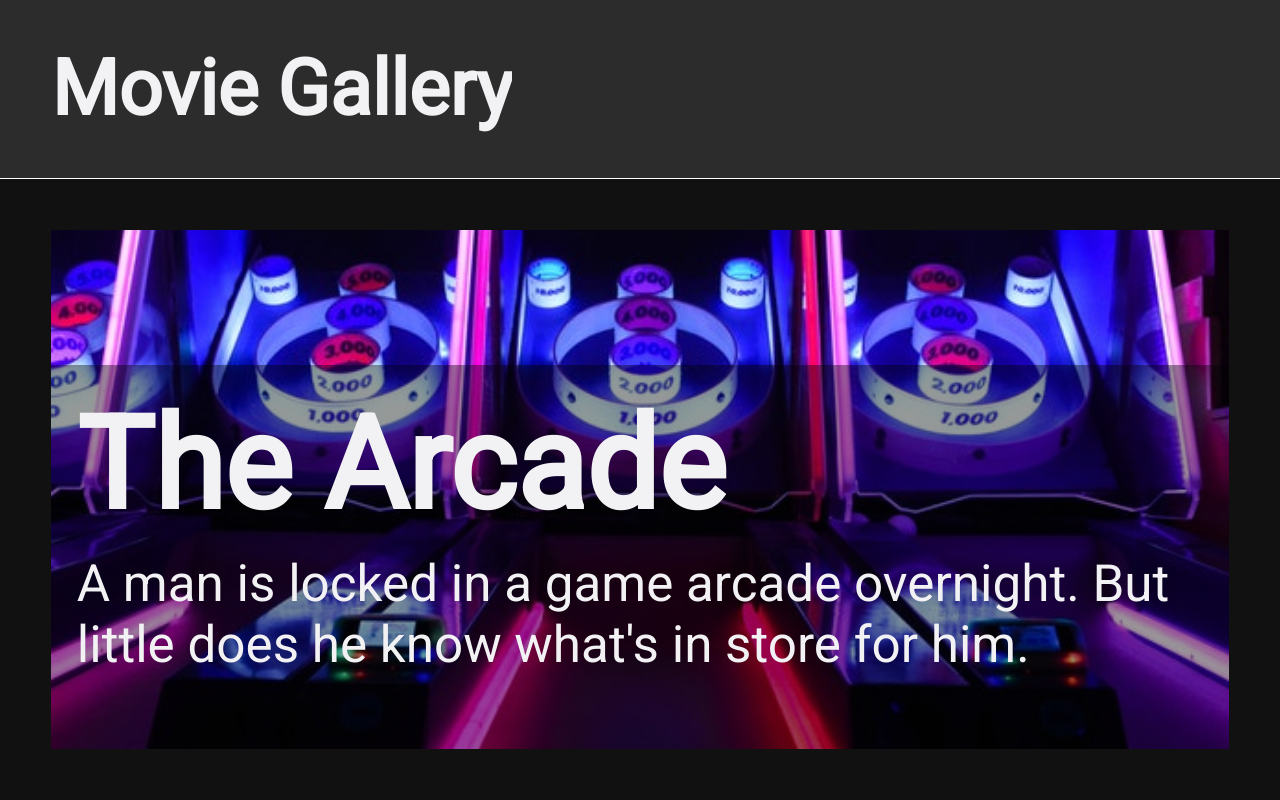
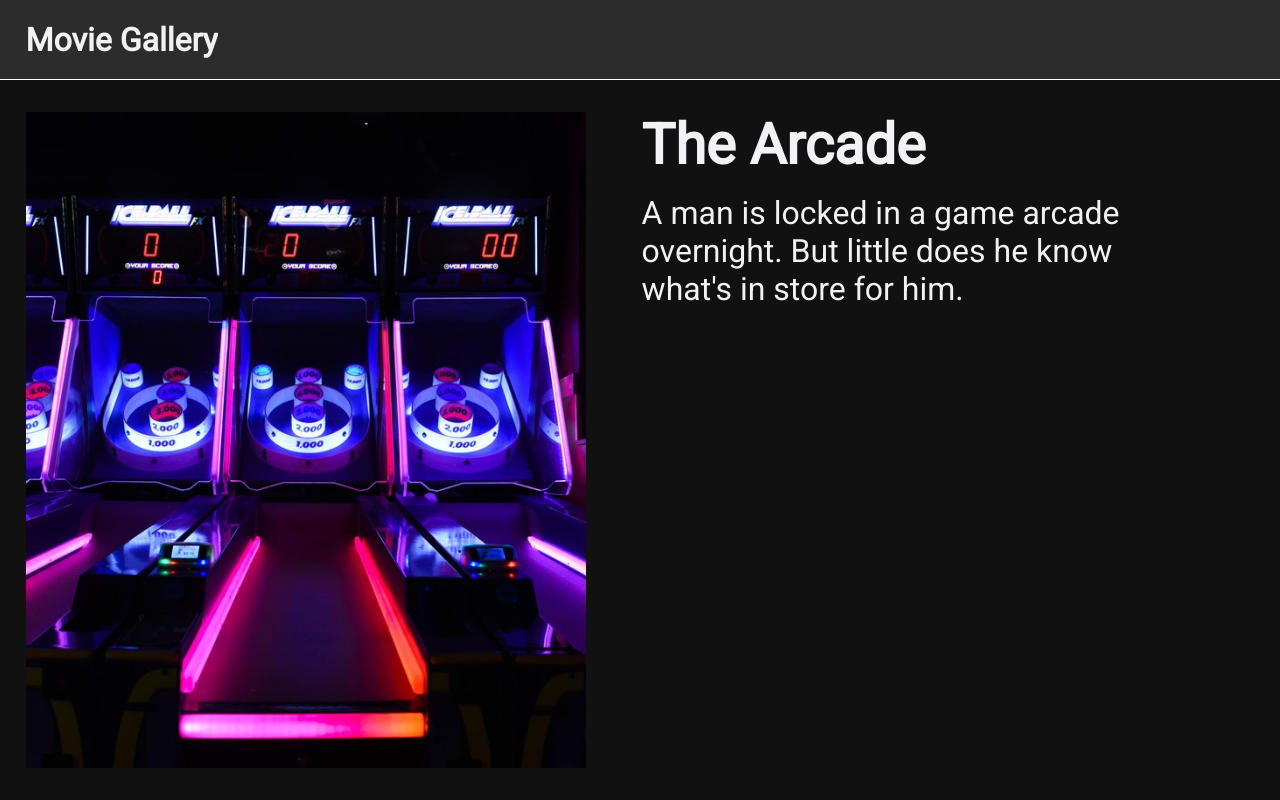
Before and after one commit to kmulqueen/movie-gallery, a plain HTML site: page index.html in a window 1280 px wide. Drawn offline with Linux system fonts and the light colour scheme.

Commit message:
Added media queries for phone in landscape and for tablet in portrait.

```diff
--- a/css/movie-gallery.css
+++ b/css/movie-gallery.css
@@ -87,3 +87,78 @@ body > main {
 .gallery > article p {
     font-size: 4vw;
 }
+
+::-webkit-scrollbar {
+    display: none;
+}
+
+@media (orientation: landscape) {
+    body > header {
+        padding-top: 3vh;
+        padding-left: 2vw;
+        padding-right: 2vw;
+        height: 10vh;
+    }
+
+    h1 {
+        font-size: 4vh;
+        margin-bottom: 3vh;
+    }
+
+    body > main {
+        margin-top: 10vh;
+        padding: 0 2vw;
+    }
+
+    .gallery {
+        padding: 4vh 0;
+    }
+
+    .gallery > article {
+        background-size: 70vh 92vh;
+        background-position: left top;
+    }
+
+    .details {
+        margin-left: 75vh;
+        height: 100%;
+        padding: 2vh 2vh;
+        padding-top: 0;
+        background: transparent;
+    }
+
+    .gallery > article h2 {
+        margin-bottom: 2vh;
+        font-size: 7vh;
+    }
+
+    .gallery > article p {
+        font-size: 4vh;
+    }
+}
+
+@media (orientation: portrait) and (min-width: 768px) {
+    body > header {
+        padding-top: 3vw;
+        padding-left: 4vw;
+        padding-right: 4vw;
+    }
+
+    h1 {
+        font-size: 4vw;
+        margin-bottom: 3vw;
+    }
+
+    .details {
+        padding: 2vw 2vw;
+        height: 20vw;
+    }
+
+    .gallery > article h2 {
+        font-size: 5vw;
+    }
+
+    .gallery > article p {
+        font-size: 3vw;
+    }
+}
```
